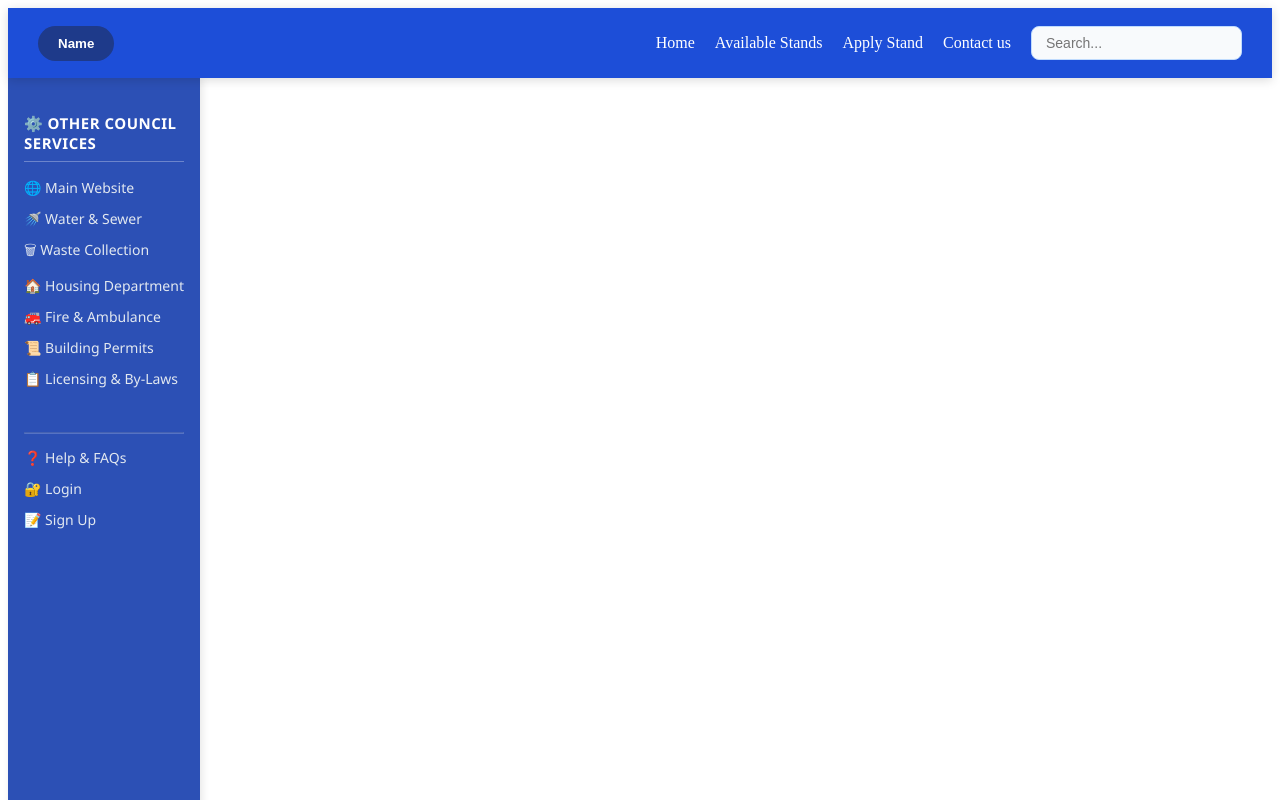
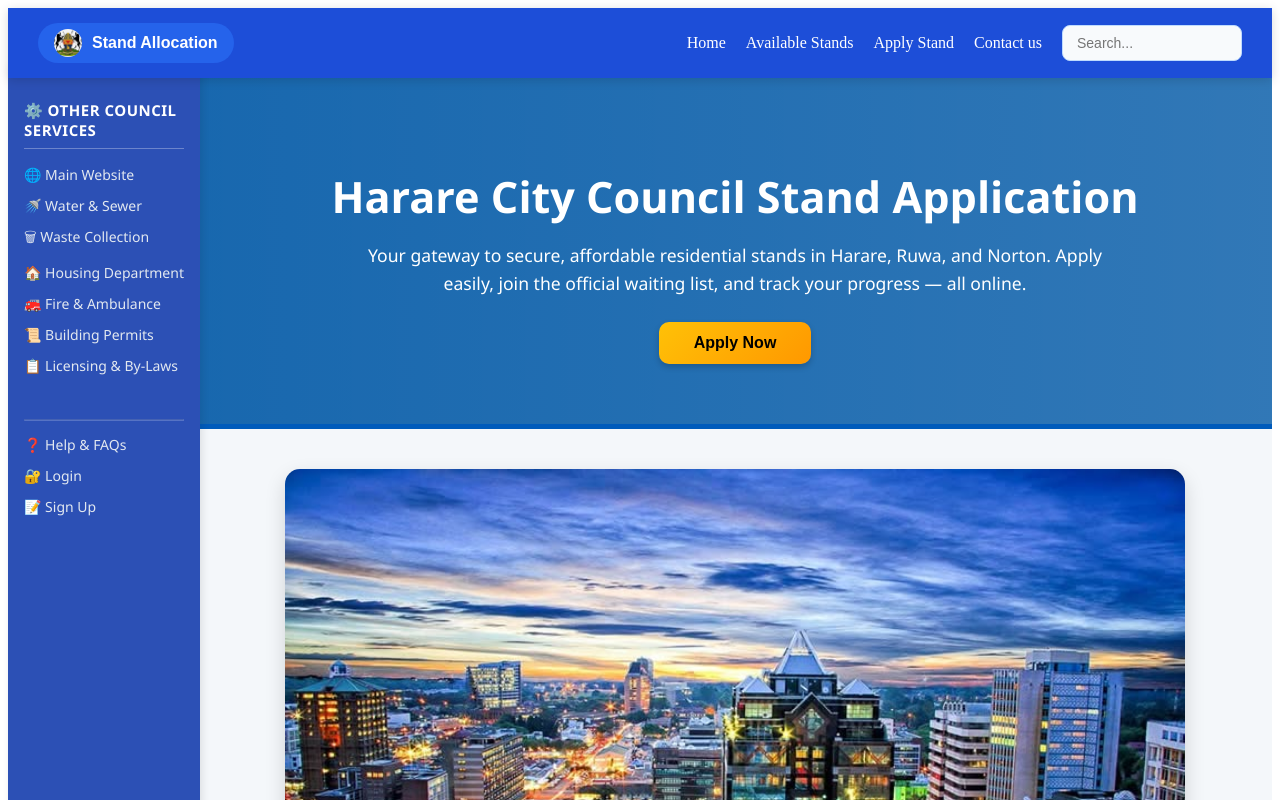
Before and after one commit to Tranix1/stand-alocation-system, a React (Vite) app: page / in a window 1280 px wide. Shown: the top 800 px of the page. Built offline with nearby package versions, Linux system fonts and the light colour scheme.

Commit message:
forth commt

```diff
--- a/src/App.tsx
+++ b/src/App.tsx
@@ -10,7 +10,7 @@ function App() {
     <>
   <Header/>
 
-    {/* <Home/> */}
+    <Home/>
     {/* <Form/> */}
     {/* <AvailableStands/> */}
     <SideBar/>
--- a/src/AvailableStands/Index.tsx
+++ b/src/AvailableStands/Index.tsx
@@ -10,7 +10,8 @@ export default function AvailableStands(){
   gap: '16px',
   justifyContent: 'space-between',
   maxWidth: '1000px',
-  margin: '0 auto'
+  marginLeft:210 ,
+  marginTop:13
 }}>
   {[1, 2, 3].map((_, index) => (
     <div key={index} style={{
--- a/src/Form/Index.tsx
+++ b/src/Form/Index.tsx
@@ -112,11 +112,14 @@ alert("hiiiiiii")
 const containerStyle: React.CSSProperties = {
   maxWidth: "800px",
   margin: "auto",
+  marginLeft:260 ,
+  marginTop:20,
   padding: "30px",
   backgroundColor: "#f4faff",
   borderRadius: "12px",
   boxShadow: "0 0 10px rgba(0,0,0,0.1)",
   fontFamily: "Arial, sans-serif",
+
 };
 
 const headerStyle: React.CSSProperties = {
--- a/src/Header.tsx
+++ b/src/Header.tsx
@@ -1,7 +1,13 @@
-import React, { useState } from "react";
+import React, { useState, useEffect, useRef } from "react";
+
+import logo from "./assets/HomeImages/images (1).jpeg";
 
 export default function Header() {
   const [showContactMenu, setShowContactMenu] = useState(false);
+  const [searchText, setSearchText] = useState("");
+  const [showSearchMenu, setShowSearchMenu] = useState(false);
+
+  const searchInputRef = useRef(null);
 
   const ContactMenu = () => (
     <div
@@ -37,6 +43,80 @@ export default function Header() {
     fontWeight: "500",
   };
 
+  const SearchMenu = () => {
+    const items = [
+      "Find Available Stands",
+      "Apply for a Stand",
+      "Council Support",
+      "FAQ & Help",
+    ];
+
+    return (
+      <div
+        style={{
+          position: "absolute",
+          top: "110%",
+          left: 0,
+          backgroundColor: "#ffffff",
+          color: "#1e3a8a",
+          padding: "10px",
+          borderRadius: "8px",
+          boxShadow: "0 4px 12px rgba(0,0,0,0.1)",
+          zIndex: 1000,
+          display: "flex",
+          flexDirection: "column",
+          gap: "10px",
+          width: "100%",
+          maxWidth: "180px", // match input
+        }}
+      >
+        {items.map((item, idx) => (
+          <button
+            key={idx}
+            style={{
+              all: "unset",
+              cursor: "pointer",
+              padding: "6px 10px",
+              borderRadius: "6px",
+              backgroundColor: "#e0f2fe",
+              fontSize: "13px",
+              fontWeight: "500",
+              whiteSpace: "normal",
+              textAlign: "left",
+            }}
+            onClick={() => {
+              setSearchText(item);
+              setShowSearchMenu(false);
+            }}
+          >
+            {item}
+          </button>
+        ))}
+      </div>
+    );
+  };
+
+  useEffect(() => {
+    if (searchText.trim() === "") {
+      setShowSearchMenu(false);
+    } else {
+      setShowSearchMenu(true);
+    }
+  }, [searchText]);
+
+  useEffect(() => {
+    function handleKeyDown(e) {
+      if (e.key === "Escape") {
+        setShowSearchMenu(false);
+        if (searchInputRef.current) {
+          searchInputRef.current.blur();
+        }
+      }
+    }
+    window.addEventListener("keydown", handleKeyDown);
+    return () => window.removeEventListener("keydown", handleKeyDown);
+  }, []);
+
   return (
     <header
       style={{
@@ -57,20 +137,24 @@ export default function Header() {
       <div>
       <button
   style={{
-            backgroundColor: "#1e3a8a",
-            color: "white",
-            padding: "10px 20px",
+    display: "flex",
+    alignItems: "center",
+    gap: "10px",
+    padding: "6px 16px",
     borderRadius: "999px",
     border: "none",
-            fontWeight: "bold",
+    backgroundColor: "#2563eb",
+    color: "white",
+    fontWeight: "600",
+    fontSize: "16px",
     cursor: "pointer",
-            transition: "all 0.3s ease",
+    transition: "background-color 0.3s ease",
   }}
-          onMouseEnter={(e) => (e.target.style.backgroundColor = "#2563eb")}
-          onMouseLeave={(e) => (e.target.style.backgroundColor = "#1e3a8a")}
 >
-          Name
+  <img src={logo} alt="Logo" style={{ height: 28, width: 28, borderRadius: "50%" }} />
+  Stand Allocation
 </button>
+
       </div>
 
       <div
@@ -92,7 +176,7 @@ export default function Header() {
           </button>
         ))}
 
-        {/* Contact Us with dropdown */}
+        {/* Contact Us Dropdown */}
         <div
           style={{ position: "relative" }}
           onMouseEnter={() => setShowContactMenu(true)}
@@ -102,7 +186,12 @@ export default function Header() {
           {showContactMenu && <ContactMenu />}
         </div>
 
+        {/* Search with dropdown */}
+        <div style={{ position: "relative" }}>
           <input
+            ref={searchInputRef}
+            value={searchText}
+            onChange={(e) => setSearchText(e.target.value)}
             placeholder="Search..."
             style={{
               padding: "8px 14px",
@@ -112,8 +201,13 @@ export default function Header() {
               color: "#1e293b",
               outline: "none",
               fontSize: "14px",
+              height: "36px",
+              width: "180px",
+              boxSizing: "border-box",
             }}
           />
+          {showSearchMenu && <SearchMenu />}
+        </div>
       </div>
     </header>
   );
--- a/src/Home/Index.tsx
+++ b/src/Home/Index.tsx
@@ -7,7 +7,7 @@ import image6 from "../assets/HomeImages/images.jpeg";
 
 export default function Home() {
   return (
-    <div style={{ fontFamily: "Segoe UI, sans-serif", background: "#f4f7fa", color: "#333" }}>
+    <div style={{ fontFamily: "Segoe UI, sans-serif", background: "#f4f7fa", color: "#333",marginLeft:190 }}>
       {/* Top Hero Section */}
       <div
         style={{
--- a/src/SideBar/Index.tsx
+++ b/src/SideBar/Index.tsx
@@ -29,16 +29,19 @@ export default function SideBar() {
 
 // Adjusted Styles
 const sidebarStyle = {
+  position: 'fixed',
+  top: 65, // below the fixed header (adjust if your header height differs)
+  left: 8,
   width: '160px',
-  height: 'calc(109vh - 40px)', // if header is 60px tall
-//   marginTop: 1,
-  backgroundColor: '#2c50b5', // lighter than #1e3a8a for flow
+  height: 'calc(100vh - 70px)', // full height minus header
+  backgroundColor: '#2c50b5', // lighter than header
   color: '#ffffff',
   padding: '20px 16px',
   display: 'flex',
   flexDirection: 'column',
   fontFamily: 'Segoe UI, Roboto, sans-serif',
   boxShadow: '2px 0 8px rgba(0,0,0,0.1)',
+  zIndex: 999, // ensure it stays above content but under modals
 };
 
 const sectionHeadingStyle = {
```
Lines whose indentation alone changed are shown as unchanged.
